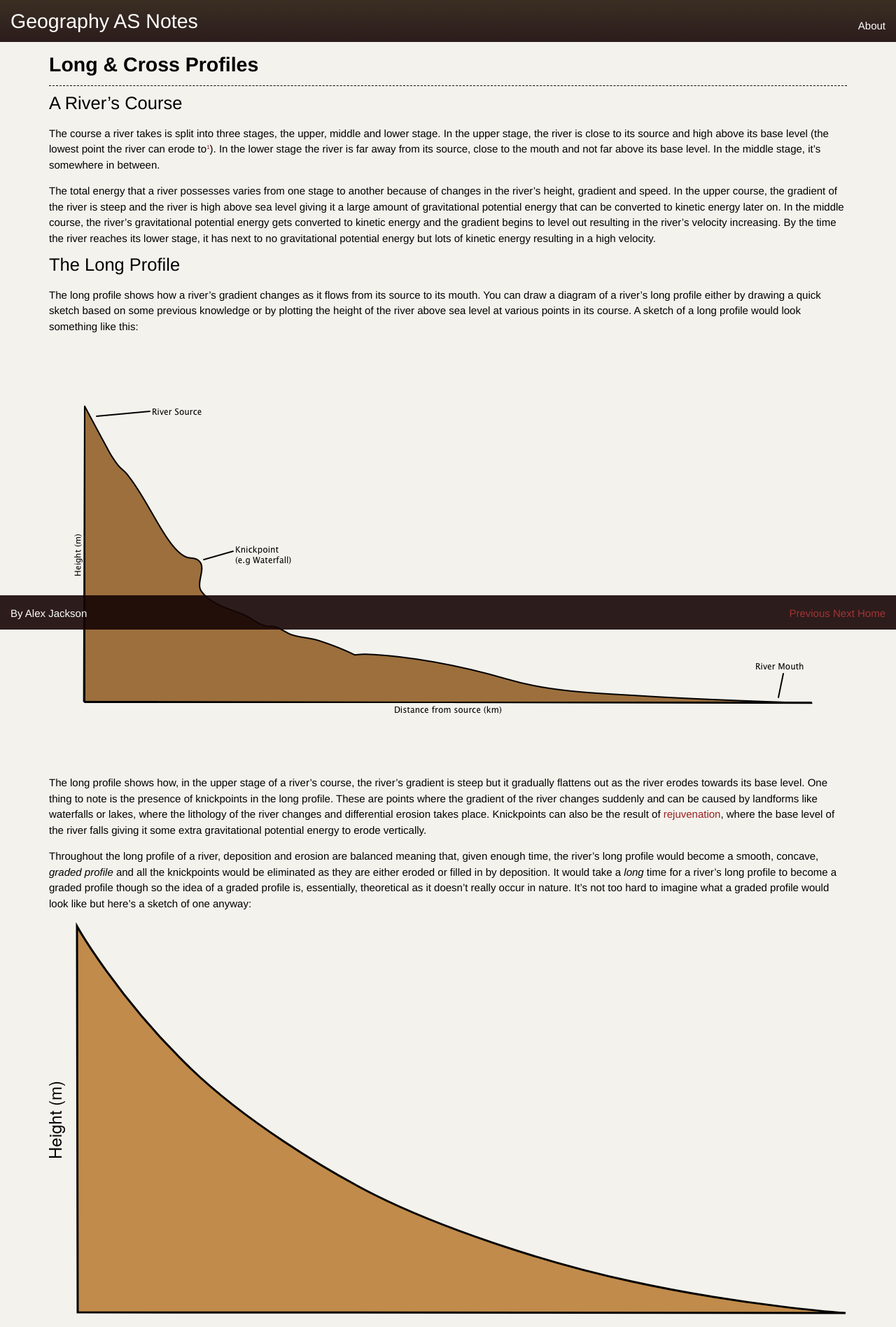
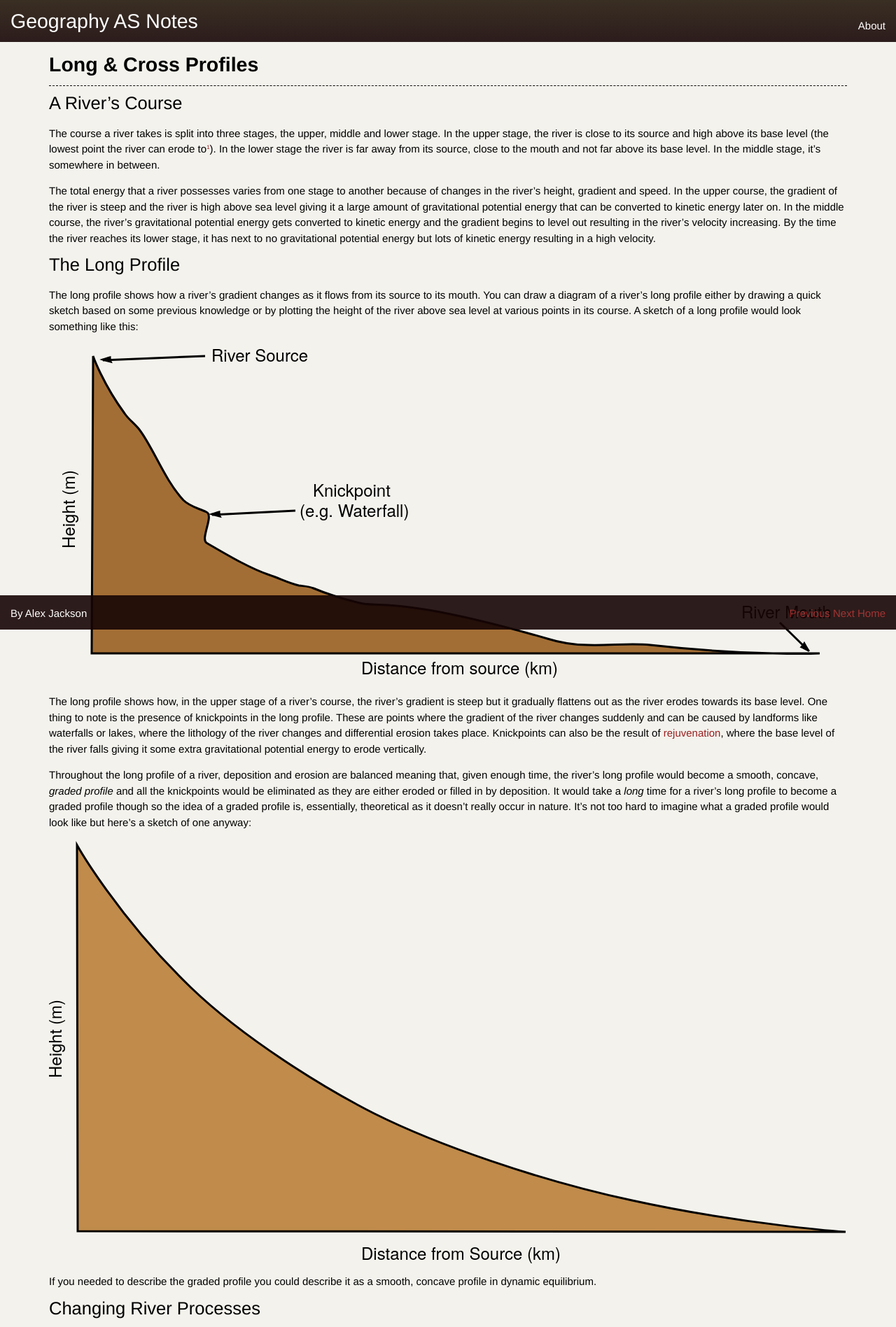
Before and after one commit to alexjohnj/geographyas, a Jekyll site: the page built from _posts/riversAndFlooding/2012-01-04-long-and-cross-profiles.md, in a window 1280 px wide. Shown: the top 1897 px of the page at 70% size. Built offline with Jekyll 4.4.1, drawn with Linux system fonts in a browser that asks for light colours; nearby versions of some CDN libraries; formulas are drawn with MathJax 3.

Commit message:
Converted long profile diagram to SVG.

```diff
--- a/_posts/riversAndFlooding/2012-01-04-long-and-cross-profiles.md
+++ b/_posts/riversAndFlooding/2012-01-04-long-and-cross-profiles.md
@@ -99,7 +99,7 @@
 [river-processes-page]: /rivers/river-processes/
 [erosion-features-page-meanders]: /rivers/river-landforms/#meanders
 
-[river-long-profile]: /Images/rivers/long-profile-diagram.png
+[river-long-profile]: /Images/rivers/long-profile-diagram.svg
 [river-graded-profile]: /Images/rivers/graded-profile-diagram.svg
 [upper-course-x-section]: /Images/rivers/upper-course-cross-section.svg
 [middle-course-x-section]: /Images/rivers/middle-course-cross-section.svg
```
Also changed, not shown: Images/rivers/long-profile-diagram.png, Images/rivers/long-profile-diagram.svg (added).
